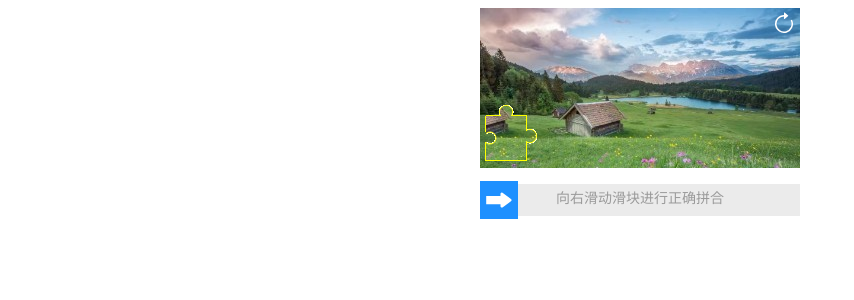
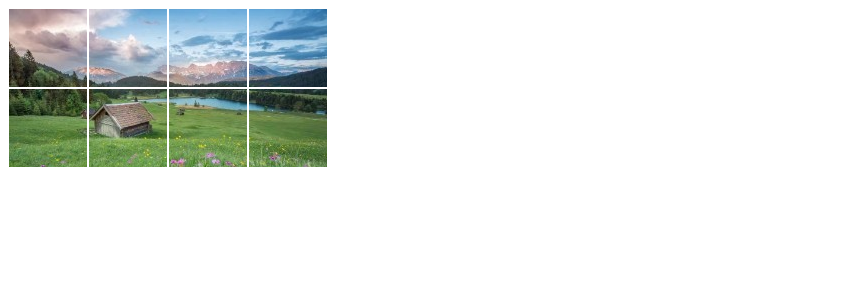
Before and after one commit to zxiaogong/vue3-action-captcha, a Vue app: page / in a window 1280 px wide. Shown: the top 300 px of the page, without its empty margins (0-854 px from the left). Built offline with nearby package versions, Linux system fonts and the light colour scheme.

Commit message:
update: 推理拼图拖动功能

```diff
--- a/src/App.vue
+++ b/src/App.vue
@@ -14,8 +14,8 @@ const verifyChange= (res:any,callback:(s:boolean)=>boolean)=>{
 </script>
 
 <template>
-  <SliderCaptcha :backendImg="backImg" @verifySuccess="verifySuccess" :isBackendCheck="true" @verifyChange="verifyChange"></SliderCaptcha>
-  <!-- <DragCaptcha :backendImg="backImg" ></DragCaptcha> -->
+  <!-- <SliderCaptcha :backendImg="backImg" @verifySuccess="verifySuccess" :isBackendCheck="true" @verifyChange="verifyChange"></SliderCaptcha> -->
+  <DragCaptcha :backendImg="backImg" ></DragCaptcha>
 </template>
 
 <style scoped></style>
--- a/src/components/dragCaptcha/index.less
+++ b/src/components/dragCaptcha/index.less
@@ -1,13 +1,12 @@
 @box-width: 320px;
 @box-height: 160px;
 
-.root {
+.drag-captcha-root {
   width: @box-width;
   height: @box-height;
   position: relative;
-}
 
-.content-img {
+  .content-img-block {
     width: 80px;
     height: 80px;
     cursor: pointer;
@@ -16,3 +15,4 @@
     border: 1px solid #ffffff;
     position: absolute;
   }
+}
--- a/src/components/dragCaptcha/index.tsx
+++ b/src/components/dragCaptcha/index.tsx
@@ -8,6 +8,17 @@ import {
 } from 'vue'
 import imgs from "./imgs"
 import './index.less';
+
+interface PictureDataListType {
+  styles: {
+    left: string
+    top: string
+    backgroundImage: string
+    backgroundPosition: string
+    zIndex: number
+  },
+  key: number
+}
 
 export default defineComponent({
   props: {
@@ -23,10 +34,17 @@ export default defineComponent({
   },
 
   setup(props) {
-    const imgdata: Ref<Array<any>> = ref([{}])
+    const pictureDataList: Ref<PictureDataListType[]> = ref([])
     let currentSelectIndex = -1
     let offsetX = 0
     let offsetY = 0
+    let backupsOriginalImgInfo = {
+      styles: {
+        left: '',
+        top: '',
+      },
+      index: 0
+    }
     /**页面初次渲染 */
     onMounted(() => {
       let imgList = []
@@ -34,13 +52,17 @@ export default defineComponent({
         let x = (i % 4) * 80
         let y = parseInt(String(i / 4)) * 80
         imgList.push({
-          left: x + 'px',
-          top: y + 'px',
-          backgroundImage: `url(${props.backendImg})`,
-          backgroundPosition: `${-x}px ${-y}px`,
+          styles: {
+            left: x + 'px',
+            top: y + 'px',
+            backgroundImage: `url(${props.backendImg})`,
+            backgroundPosition: `${-x}px ${-y}px`,
+            zIndex: 1
+          },
+          key: i
         })
       }
-      imgdata.value = imgList
+      pictureDataList.value = imgList
     })
 
     /**鼠标按下 */
@@ -55,10 +77,31 @@ export default defineComponent({
     const dragImgBlock = (e: any) => {
       const x = e.clientX
       const y = e.clientY
-      const tempImgData = imgdata.value
-      tempImgData[currentSelectIndex].left = x - offsetX + 'px'
-      tempImgData[currentSelectIndex].top = y - offsetY + 'px'
-      imgdata.value = tempImgData
+      const tempPicInfo = pictureDataList.value
+      tempPicInfo[currentSelectIndex].styles.left = x - offsetX + 'px'
+      tempPicInfo[currentSelectIndex].styles.top = y - offsetY + 'px'
+      tempPicInfo[currentSelectIndex].styles.zIndex = 10
+
+      const column = Math.floor(x / 80)
+      const line = Math.floor(y / 80)
+      const replaceIndex = line * 4 + column
+      if (replaceIndex !== backupsOriginalImgInfo.index) {
+        const beforeIndex = backupsOriginalImgInfo.index
+        tempPicInfo[beforeIndex].styles = {
+          ...tempPicInfo[beforeIndex].styles,
+          ...backupsOriginalImgInfo.styles,
+        }
+        backupsOriginalImgInfo.styles = {
+          left: tempPicInfo[replaceIndex].styles.left,
+          top: tempPicInfo[replaceIndex].styles.top
+        }
+        backupsOriginalImgInfo.index = replaceIndex
+        tempPicInfo[replaceIndex].styles.left = (currentSelectIndex % 4) * 80 + 'px'
+        tempPicInfo[replaceIndex].styles.top = parseInt(String(currentSelectIndex / 4)) * 80 + 'px'
+
+      }
+
+      pictureDataList.value = tempPicInfo
     }
     /**松开 */
     const putDownImgBlock = () => {
@@ -69,11 +112,11 @@ export default defineComponent({
 
     return () => {
       return (
-        <div class="root">
+        <div class="drag-captcha-root">
           {
-            imgdata.value.map((item, index) => {
+            pictureDataList.value.map((item, index) => {
               return (
-                <div class="content-img" style={item} key={index} onMousedown={(e) => pressImgBlock(e, index)}></div>
+                <div class="content-img-block" style={item.styles} key={item.key} onMousedown={(e) => pressImgBlock(e, index)}></div>
               )
             })
           }
--- a/src/components/sliderCaptcha/index.less
+++ b/src/components/sliderCaptcha/index.less
@@ -1,6 +1,6 @@
 @box-width: 320px;
 
-.root {
+.slider-captcha-root {
   width: 100%;
   height: 100%;
   display: flex;
--- a/src/components/sliderCaptcha/index.vue
+++ b/src/components/sliderCaptcha/index.vue
@@ -1,5 +1,5 @@
 <template>
-  <div class="root">
+  <div class="slider-captcha-root">
     <div class="slider-captcha-content">
       <div class="slider-captcha-box">
         <div class="slider-captcha-img">
```
Lines whose indentation alone changed are shown as unchanged.
